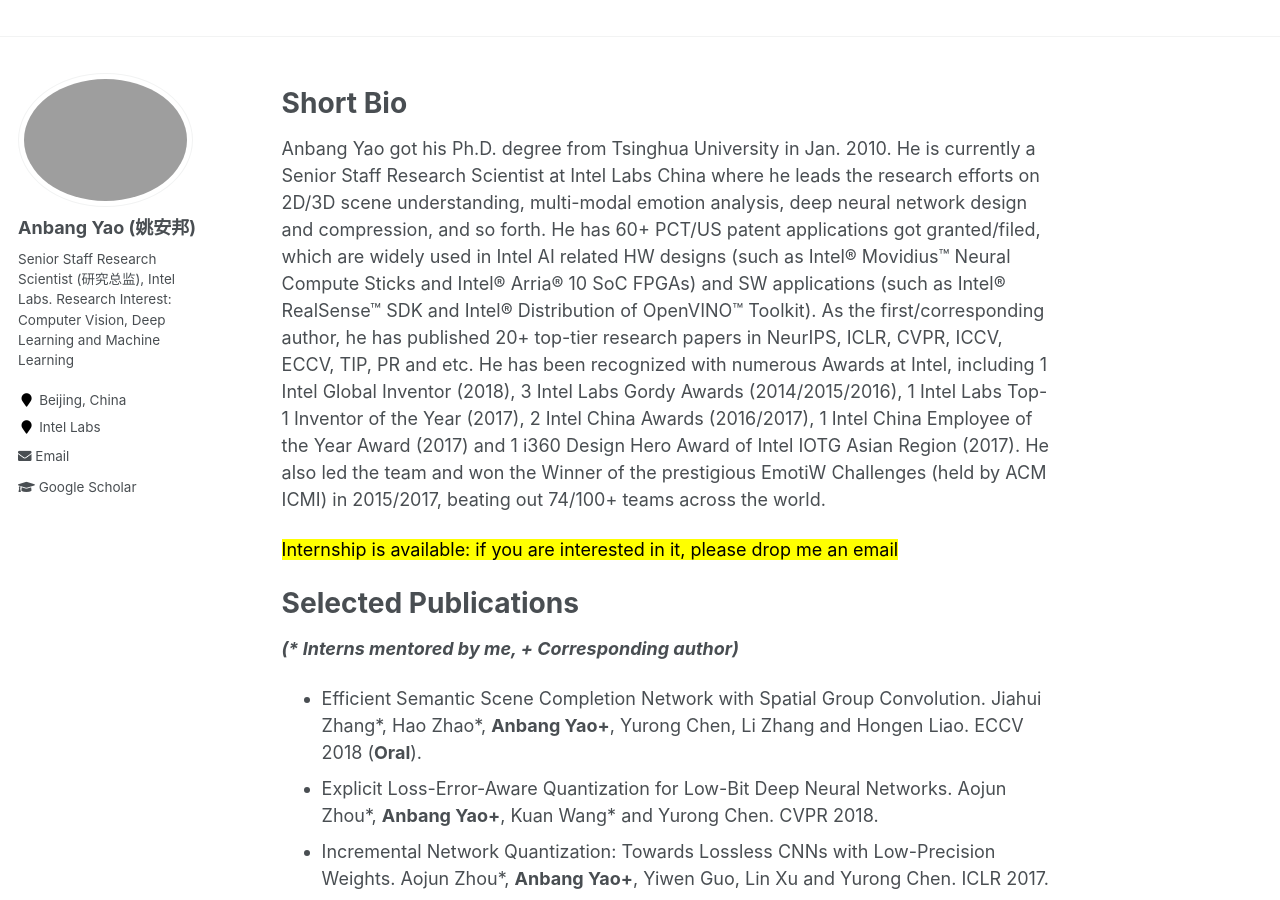
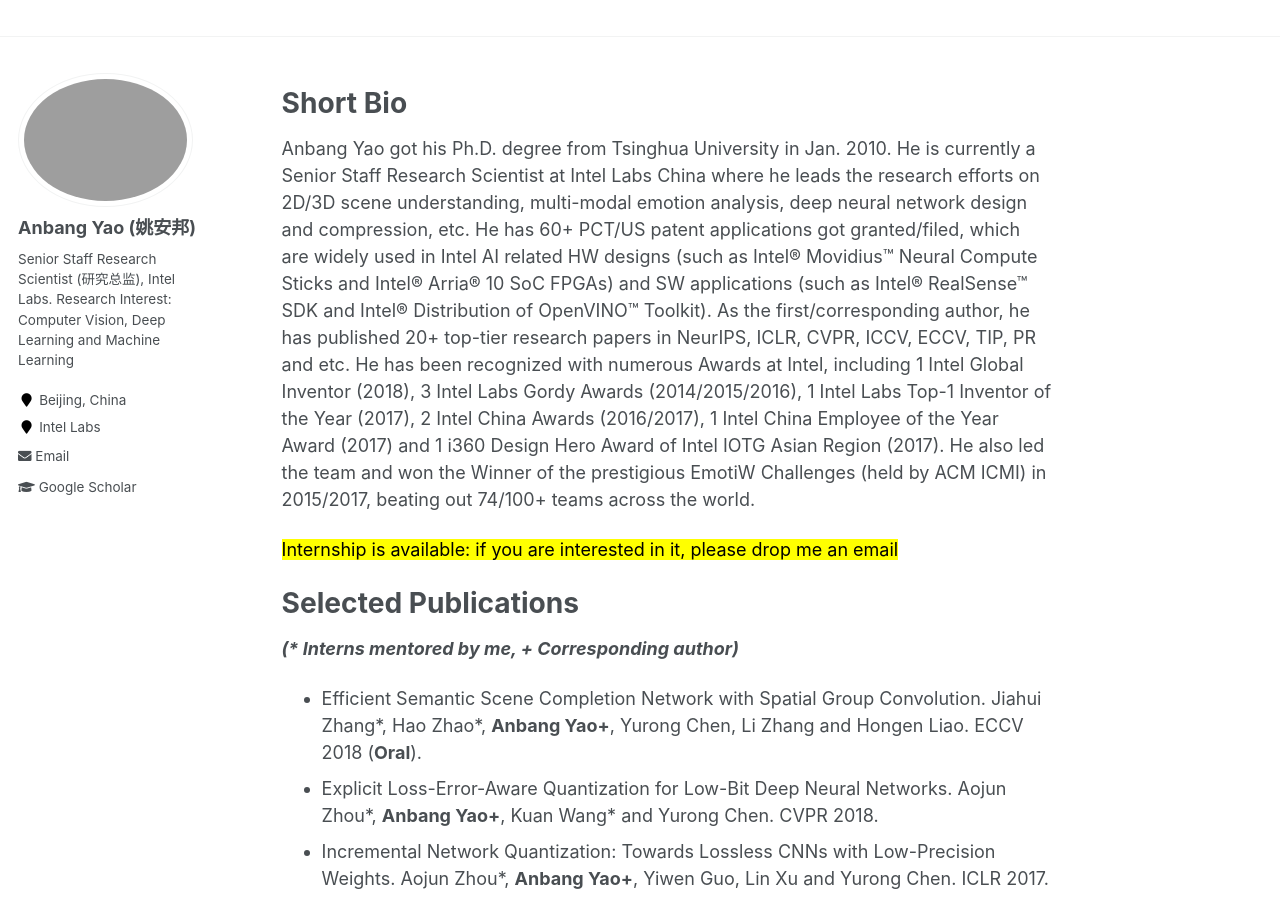
Before and after one commit to YaoAnbang/YaoAnbang.github.io, a Jekyll site: the page built from _pages/about.md, in a window 1280 px wide and 900 px high. Built offline with Jekyll 4.4.1, drawn with Linux system fonts in a browser that asks for light colours.

Commit message:
Update about.md

```diff
--- a/_pages/about.md
+++ b/_pages/about.md
@@ -11,7 +11,7 @@ redirect_from:
 Short Bio
 =====
 
-Anbang Yao got his Ph.D. degree from Tsinghua University in Jan. 2010. He is currently a Senior Staff Research Scientist at Intel Labs China where he leads the research efforts on 2D/3D scene understanding, multi-modal emotion analysis, deep neural network design and compression, and so forth. He has 60+ PCT/US patent applications got granted/filed, which are widely used in Intel AI related HW designs (such as Intel® Movidius™ Neural Compute Sticks and Intel® Arria® 10  SoC FPGAs) and SW applications (such as Intel® RealSense™ SDK and Intel® Distribution of OpenVINO™ Toolkit). As the first/corresponding author, he has published 20+ top-tier research papers in NeurIPS, ICLR, CVPR, ICCV, ECCV, TIP, PR and etc. He has been recognized with numerous Awards at Intel, including 1 Intel Global Inventor (2018), 3 Intel Labs Gordy Awards (2014/2015/2016), 1 Intel Labs Top-1 Inventor of the Year (2017), 2 Intel China Awards (2016/2017), 1 Intel China Employee of the Year Award (2017) and 1 i360 Design Hero Award of Intel IOTG Asian Region (2017). He also led the team and won the Winner of the prestigious EmotiW Challenges (held by ACM ICMI) in 2015/2017, beating out 74/100+ teams across the world.
+Anbang Yao got his Ph.D. degree from Tsinghua University in Jan. 2010. He is currently a Senior Staff Research Scientist at Intel Labs China where he leads the research efforts on 2D/3D scene understanding, multi-modal emotion analysis, deep neural network design and compression, etc. He has 60+ PCT/US patent applications got granted/filed, which are widely used in Intel AI related HW designs (such as Intel® Movidius™ Neural Compute Sticks and Intel® Arria® 10  SoC FPGAs) and SW applications (such as Intel® RealSense™ SDK and Intel® Distribution of OpenVINO™ Toolkit). As the first/corresponding author, he has published 20+ top-tier research papers in NeurIPS, ICLR, CVPR, ICCV, ECCV, TIP, PR and etc. He has been recognized with numerous Awards at Intel, including 1 Intel Global Inventor (2018), 3 Intel Labs Gordy Awards (2014/2015/2016), 1 Intel Labs Top-1 Inventor of the Year (2017), 2 Intel China Awards (2016/2017), 1 Intel China Employee of the Year Award (2017) and 1 i360 Design Hero Award of Intel IOTG Asian Region (2017). He also led the team and won the Winner of the prestigious EmotiW Challenges (held by ACM ICMI) in 2015/2017, beating out 74/100+ teams across the world.
 
 
 <mark>Internship is available: if you are interested in it, please drop me an email</mark>
```
